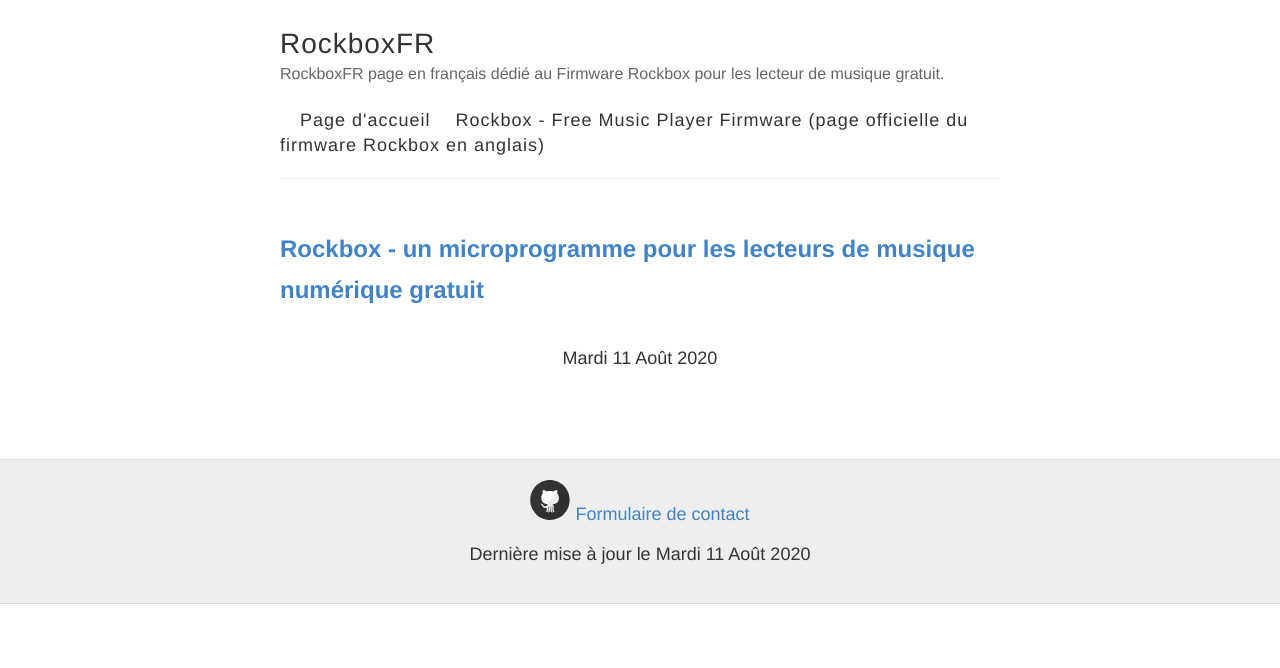
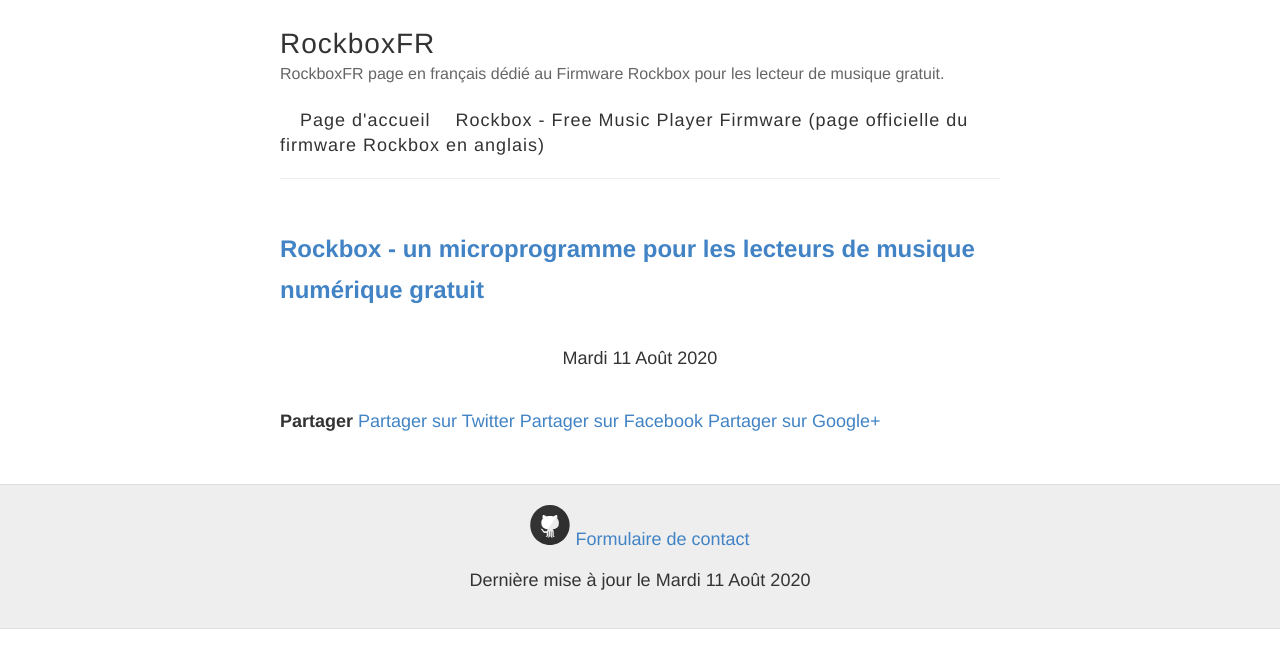
Before and after one commit to BlindHelp/rockboxfr, a Jekyll site: the page built from index.html, in a window 1280 px wide. Shown: the top 668 px of the page. Built offline with Jekyll 4.4.1, drawn with Linux system fonts in a browser that asks for light colours; comment, search, counter and statistics services are not loaded.

Commit message:
Add share buttons

```diff
--- /dev/null
+++ b/_includes/share.html
@@ -0,0 +1,6 @@
+<div class="share" role="region" aria-label="Partager">
+<strong aria-hidden="true">Partager</strong>
+        <a href="https://twitter.com/intent/tweet?text={{ page.title }}&url={{ site.url }}{{ page.url }}&via={{ site.twitter_username }}&related={{ site.twitter_username }}" rel="nofollow" target="_blank">Partager sur Twitter</a>
+    <a href="https://facebook.com/sharer.php?u={{ site.url }}{{ page.url }}" rel="nofollow" target="_blank">Partager sur Facebook</a>
+    <a href="https://plus.google.com/share?url={{ site.url }}{{ page.url }}" rel="nofollow" target="_blank">Partager sur Google+</a>
+</div>
--- a/_layouts/default.html
+++ b/_layouts/default.html
@@ -46,6 +46,8 @@
 
     <div id="main" role="main" class="container">
       {{ content }}
+
+	  {% include share.html %}
     </div>
 
     <div class="wrapper-footer">
```
